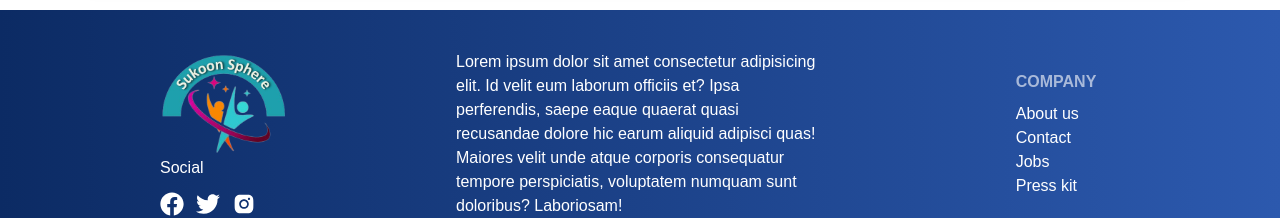
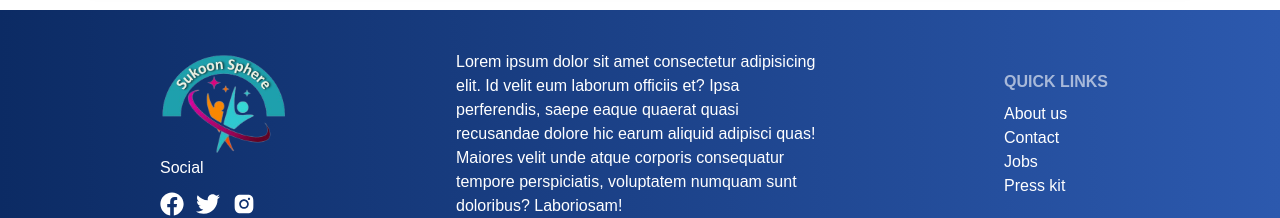
Before and after one commit to rumaisarather/SukoonSphere, a React (Vite) app in the folder client/: page / in a window 1280 px wide. Shown: the part 3227-3445 px from the top of the page. Built offline with nearby package versions, Linux system fonts and the light colour scheme; a web font is replaced by a local one.

Commit message:
some images added

```diff
--- a/client/src/components/sharedComponents/Footer.jsx
+++ b/client/src/components/sharedComponents/Footer.jsx
@@ -28,7 +28,7 @@ const Footer = () => {
         </p>
       </div>
       <nav className=" flex flex-col">
-        <h6 className="footer-title">Company</h6>
+        <h6 className="footer-title">Quick Links</h6>
         <a className="link link-hover">About us</a>
         <a className="link link-hover">Contact</a>
         <a className="link link-hover">Jobs</a>
```
Also changed, not shown: 2 other files (tests, documents, lock files or other folders).
